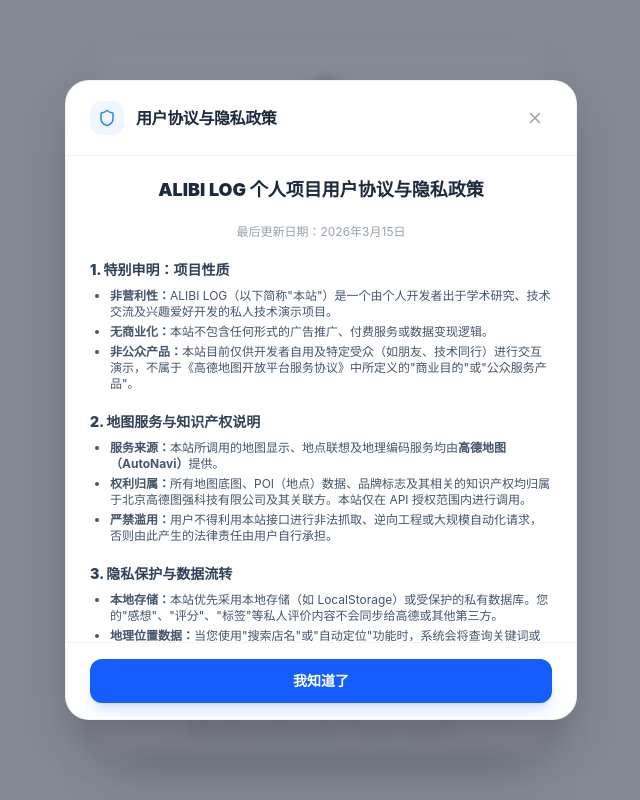
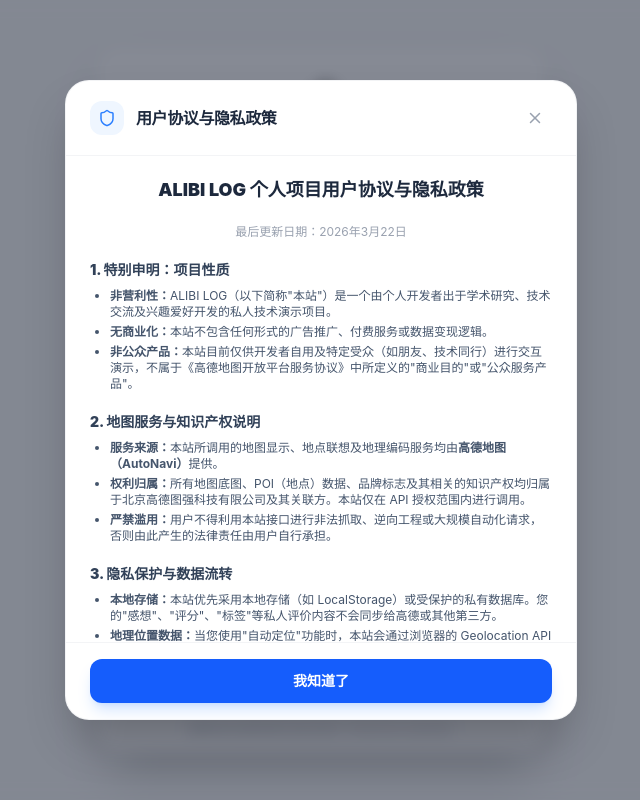
Before and after one commit to hansifu6-tech/ALIBI-LOG, a React (Vite) app: page / in a window 1280 px wide. Both pictures are taken after a click on the button "《ALIBI LOG 个人项目用户协议与隐私政策》". Shown: the whole page, without its empty margins (319-959 px from the left). Built offline with nearby package versions, Linux system fonts and the light colour scheme; no server answers.

Commit message:
docs: update privacy policy to reflect GPS-based geolocation with browser permission request

```diff
--- a/src/components/TermsModal.tsx
+++ b/src/components/TermsModal.tsx
@@ -36,7 +36,7 @@
           <h3 className="text-lg font-black text-slate-800 dark:text-gray-100 text-center">
             ALIBI LOG 个人项目用户协议与隐私政策
           </h3>
-          <p className="text-xs text-gray-400 text-center">最后更新日期：2026年3月15日</p>
+          <p className="text-xs text-gray-400 text-center">最后更新日期：2026年3月22日</p>
 
           <section className="space-y-2">
             <h4 className="text-sm font-black text-slate-700 dark:text-gray-200">1. 特别申明：项目性质</h4>
@@ -60,7 +60,7 @@
             <h4 className="text-sm font-black text-slate-700 dark:text-gray-200">3. 隐私保护与数据流转</h4>
             <ul className="list-disc pl-5 space-y-1 text-xs">
               <li><strong>本地存储：</strong>本站优先采用本地存储（如 LocalStorage）或受保护的私有数据库。您的"感想"、"评分"、"标签"等私人评价内容不会同步给高德或其他第三方。</li>
-              <li><strong>地理位置数据：</strong>当您使用"搜索店名"或"自动定位"功能时，系统会将查询关键词或坐标发送至高德服务器以获取结果。</li>
+              <li><strong>地理位置数据：</strong>当您使用"自动定位"功能时，本站会通过浏览器的 Geolocation API <strong>请求您的设备定位权限</strong>，以获取精确的地理坐标（经纬度）。该坐标将发送至高德地图服务器进行逆地理编码（将坐标转换为省/市地名）。若您拒绝授权或设备不支持定位，系统将自动回退至基于 IP 地址的城市级粗略定位。<strong>本站不会存储您的实时 GPS 坐标数据</strong>，仅保留您选择的城市/地点名称。当您使用"搜索店名"功能时，查询关键词将发送至高德服务器以获取联想结果。</li>
               <li><strong>不追踪原则：</strong>本站不会记录或存储您的实时行动轨迹。</li>
             </ul>
           </section>
```
